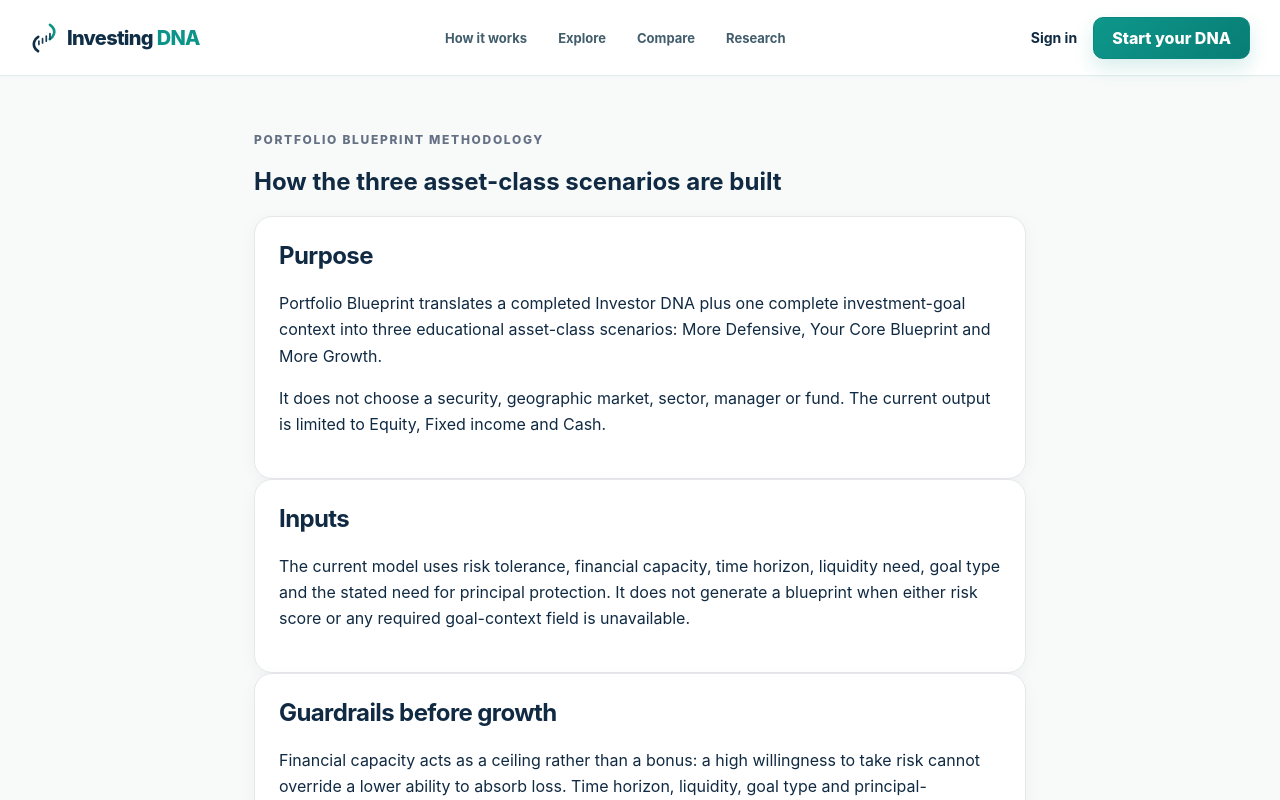
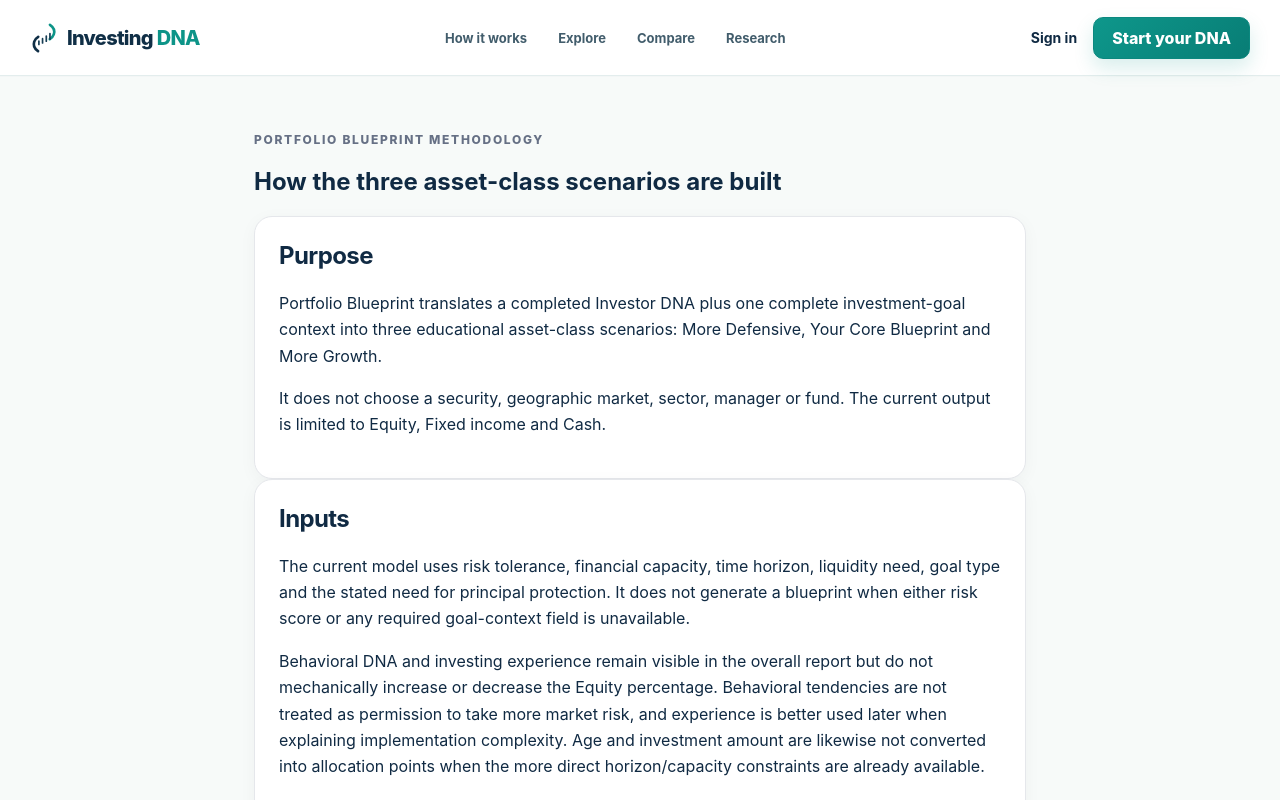
Before and after one commit to mahdikakavandkordi-droid/Investing-dnav1, a Next.js app: page /research/portfolio-blueprint in a window 1280 px wide. Shown: the top 800 px of the page. Built offline with nearby package versions, Linux system fonts and the light colour scheme; no server answers.

Commit message:
Clarify which profile inputs should not drive asset allocation

```diff
--- a/app/research/portfolio-blueprint/page.tsx
+++ b/app/research/portfolio-blueprint/page.tsx
@@ -5,7 +5,7 @@ export default function PortfolioBlueprintMethodology(){return <section classNam
   <div className="eyebrow">Portfolio Blueprint methodology</div>
   <h1>How the three asset-class scenarios are built</h1>
   <div className="card"><h2>Purpose</h2><p>Portfolio Blueprint translates a completed Investor DNA plus one complete investment-goal context into three educational asset-class scenarios: More Defensive, Your Core Blueprint and More Growth.</p><p>It does not choose a security, geographic market, sector, manager or fund. The current output is limited to Equity, Fixed income and Cash.</p></div>
-  <div className="card"><h2>Inputs</h2><p>The current model uses risk tolerance, financial capacity, time horizon, liquidity need, goal type and the stated need for principal protection. It does not generate a blueprint when either risk score or any required goal-context field is unavailable.</p></div>
+  <div className="card"><h2>Inputs</h2><p>The current model uses risk tolerance, financial capacity, time horizon, liquidity need, goal type and the stated need for principal protection. It does not generate a blueprint when either risk score or any required goal-context field is unavailable.</p><p>Behavioral DNA and investing experience remain visible in the overall report but do not mechanically increase or decrease the Equity percentage. Behavioral tendencies are not treated as permission to take more market risk, and experience is better used later when explaining implementation complexity. Age and investment amount are likewise not converted into allocation points when the more direct horizon/capacity constraints are already available.</p></div>
   <div className="card"><h2>Guardrails before growth</h2><p>Financial capacity acts as a ceiling rather than a bonus: a high willingness to take risk cannot override a lower ability to absorb loss. Time horizon, liquidity, goal type and principal-protection needs can reduce market exposure further.</p><p>A full-principal-protection requirement or an emergency-reserve goal moves the current research model to the Cash bucket rather than assigning market-risk assets simply to make the scenarios look different. A horizon under one year also prevents the More Growth scenario from increasing equity beyond Core. When a hard boundary leaves no room for a distinct scenario, the interface shows the constraint instead of inventing one.</p><p>The Cash bucket is an asset-class placeholder, not a promise that every cash-like product is insured or risk-free; account structure, issuer and applicable deposit-insurance limits still matter.</p></div>
   <div className="card"><h2>What changes between scenarios</h2><p>The Core Blueprint is the centre produced by the current inputs. The More Defensive scenario reduces equity and increases the stability/liquidity buffer. The More Growth scenario can increase equity only when the same goal constraints leave room to do so.</p><p>All displayed allocations use five-percentage-point increments to avoid implying a level of precision the research model does not support.</p></div>
   <div className="card"><h2>Research status</h2><p>Current model version: <strong>{PORTFOLIO_BLUEPRINT_VERSION}</strong>.</p><p>This is a deterministic research rule set, not an empirically validated portfolio optimizer and not a forecast of expected return. The allocation logic should be reviewed during the pilot and before any positioning as personalized investment advice.</p></div>
```
